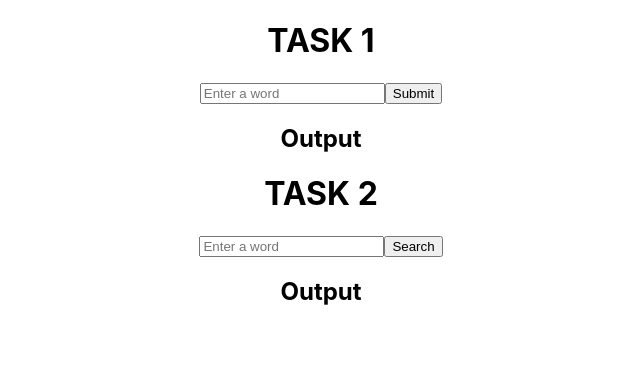
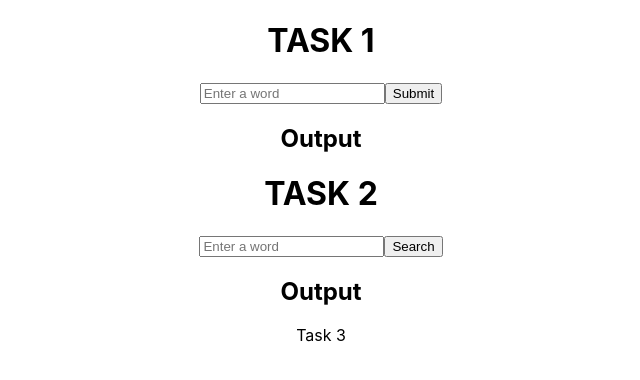
Before and after one commit to Shahdurran/Case-Study, a React (Create React App) app: page / in a window 1280 px wide. Shown: the top 380 px of the page, without its empty margins (319-959 px from the left). Built offline with nearby package versions, Linux system fonts and the light colour scheme.

Commit message:
start of task 3

```diff
--- a/src/App.js
+++ b/src/App.js
@@ -1,11 +1,13 @@
 import './App.css';
 import Task1 from './components/task1'
 import Task2 from './components/task2'
+import Task3 from './components/task3'
 function App() {
   return (
     <div className="App">
       <Task1/>
       <Task2/>
+      <Task3/>
     </div>
   );
 }
--- /dev/null
+++ b/src/components/task3.js
@@ -0,0 +1,8 @@
+import React from 'react'
+
+const Task3 = () => {
+  return (
+    <div>Task 3</div>
+  )
+}
+export default Task3;
```
